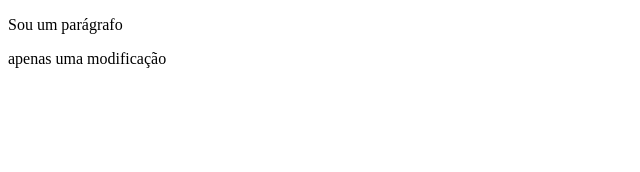
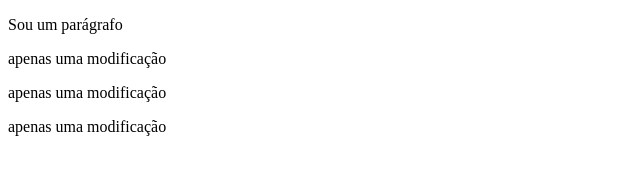
Before and after one commit to ProfTau/ExemploGitHub, a plain HTML site: page index.html in a window 1280 px wide. Shown: the whole page, without its empty margins (0-640 px from the left). Drawn offline with Linux system fonts and the light colour scheme.

Commit message:
modifiquei o html do original

```diff
--- a/index.html
+++ b/index.html
@@ -9,6 +9,8 @@
 
 	<p>Sou um parágrafo</p>
 	<p>apenas uma modificação</p>
+	<p>apenas uma modificação</p>
+	<p>apenas uma modificação</p>
 
 </body>
 </html>
```
